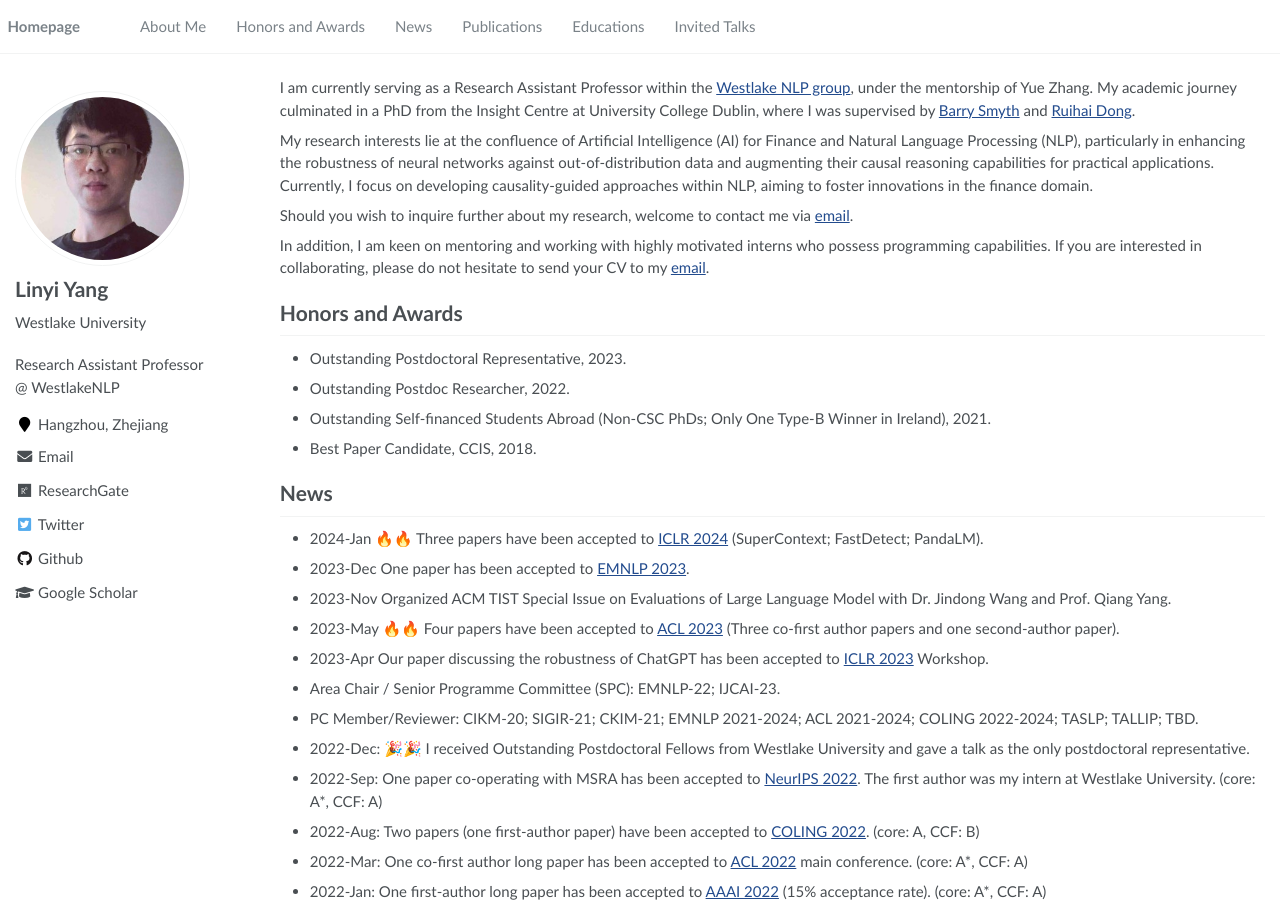
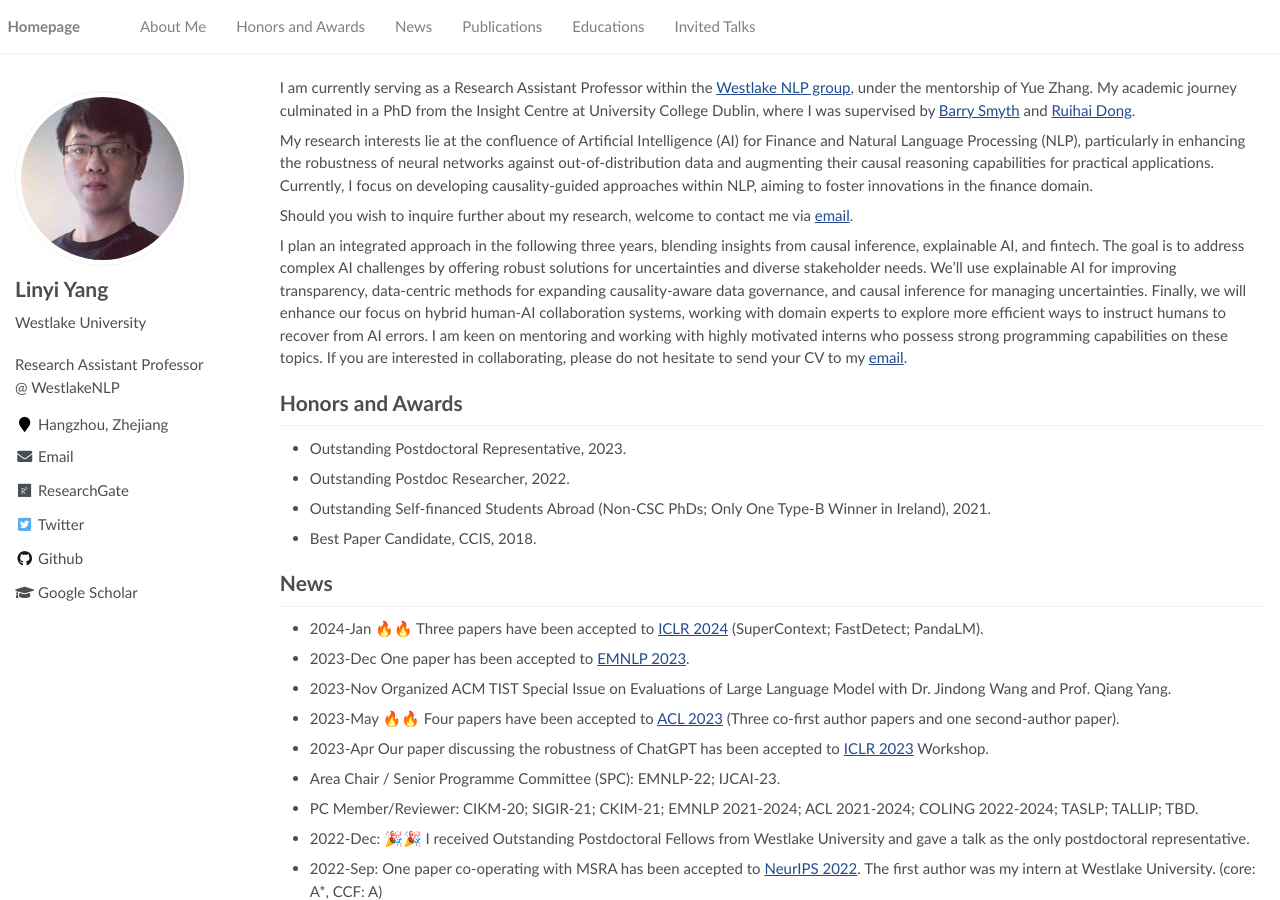
Before and after one commit to YangLinyi/yanglinyi.github.io, a Jekyll site: the page built from _pages/about.md, in a window 1280 px wide and 900 px high. Built offline with Jekyll 4.4.1, drawn with Linux system fonts in a browser that asks for light colours.

Commit message:
Update about.md

```diff
--- a/_pages/about.md
+++ b/_pages/about.md
@@ -23,7 +23,7 @@ My research interests lie at the confluence of Artificial Intelligence (AI) for
 
 Should you wish to inquire further about my research, welcome to contact me via [email](yanglinyi@westlake.edu.cn).
 
-In addition, I am keen on mentoring and working with highly motivated interns who possess programming capabilities. If you are interested in collaborating, please do not hesitate to send your CV to my [email](yanglinyi@westlake.edu.cn).
+I plan an integrated approach in the following three years, blending insights from causal inference, explainable AI, and fintech. The goal is to address complex AI challenges by offering robust solutions for uncertainties and diverse stakeholder needs. We'll use explainable AI for improving transparency, data-centric methods for expanding causality-aware data governance, and causal inference for managing uncertainties. Finally, we will enhance our focus on hybrid human-AI collaboration systems, working with domain experts to explore more efficient ways to instruct humans to recover from AI errors. I am keen on mentoring and working with highly motivated interns who possess strong programming capabilities on these topics. If you are interested in collaborating, please do not hesitate to send your CV to my [email](yanglinyi@westlake.edu.cn).
 
 # Honors and Awards
 
```
